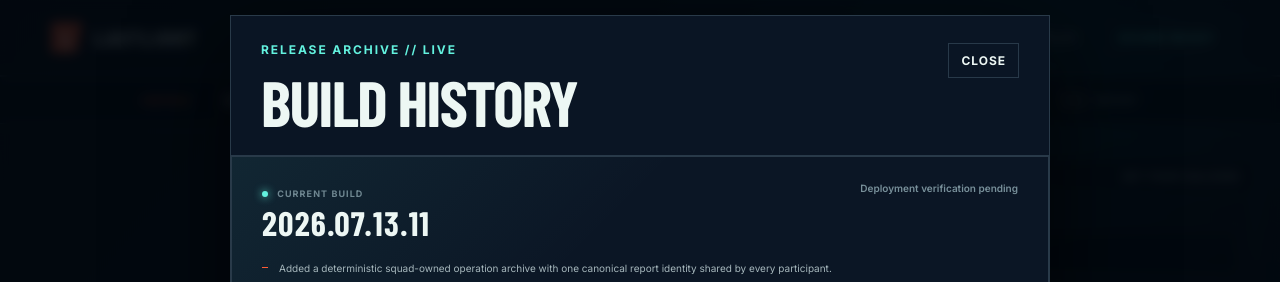
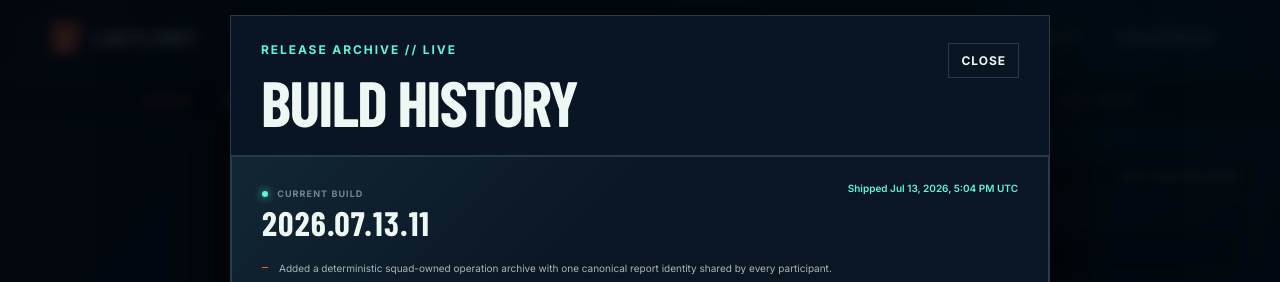
Before and after one commit to benson/lastlight, a website: page index.html in a window 1280 px wide. Both pictures are taken after a click on the button "BUILD 2026.07.13.11". Shown: the top 282 px of the page. Drawn offline with nearby package versions, Linux system fonts and the light colour scheme; no server answers; a web font is replaced by a local one.

Commit message:
Stamp Lastlight .13.11 public ship minute (#138)

```diff
--- a/index.html
+++ b/index.html
@@ -596,7 +596,7 @@
       </div>
       <div class="build-history-body">
         <article class="build-release current-build">
-          <header><div><span class="build-release-status"><i></i> Current build</span><h3>2026.07.13.11</h3></div><span class="build-time-unavailable">Deployment verification pending</span></header>
+          <header><div><span class="build-release-status"><i></i> Current build</span><h3>2026.07.13.11</h3></div><time class="build-shipped-at" datetime="2026-07-13T13:04:00-04:00" data-build-shipped-at="2026-07-13T13:04:00-04:00">Shipped Jul 13, 2026 · 1:04 PM EDT</time></header>
           <ul>
             <li>Added a deterministic squad-owned operation archive with one canonical report identity shared by every participant.</li>
             <li>Added expanded archive debriefs with complete loadouts, combat sources, participation credit, synergy contribution, and reinforcement eligibility.</li>
```
